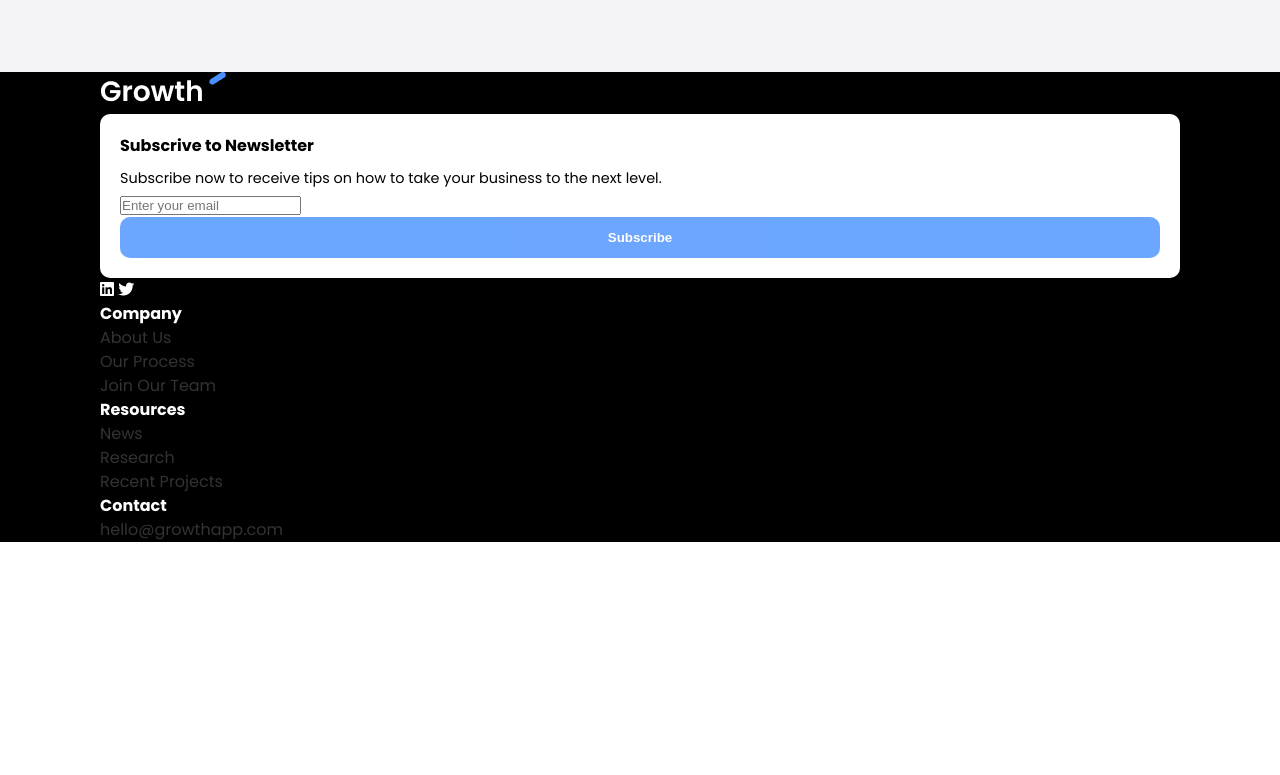
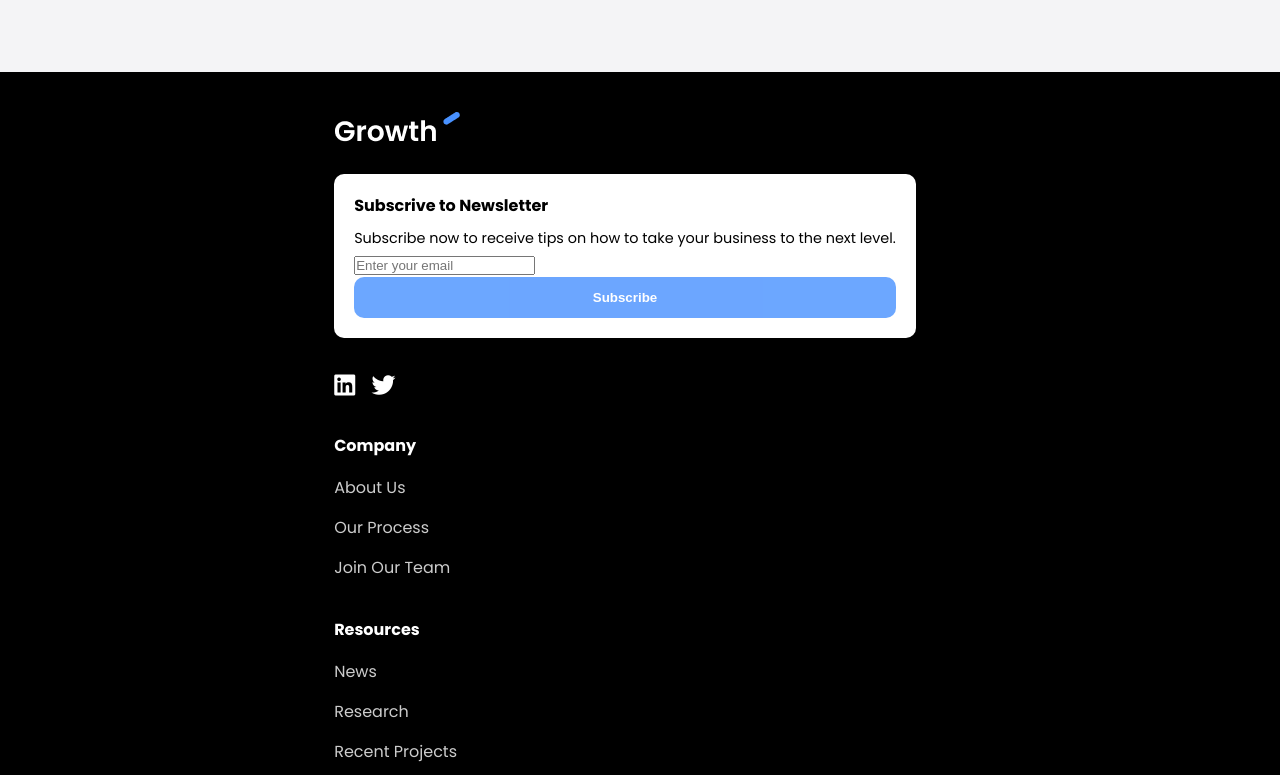
Before and after one commit to brje/CT70A9110-SDS-Front-end, a plain HTML site: page index.html in a window 1280 px wide. Shown: the part 3907-4682 px from the top of the page. Before the commit the page ends 4449 px from the top, so only its background shows below. Drawn offline with Linux system fonts and the light colour scheme.

Commit message:
footer styling done, issue in footer grid

```diff
--- a/css/style.css
+++ b/css/style.css
@@ -219,6 +219,48 @@ hero .hero-text {
     color:#fff;
 }
 
+/* Footer */
+.footer {
+    padding: 40px 0;
+}
+
+.footer h4 {
+    margin-bottom: 10px;
+}
+
+.footer ul li {
+    line-height: 2.5;
+}
+
+.footer a {
+    color: #ccc;
+}
+
+.footer i {
+    font-size: 1.5rem;
+    margin-right: 10px;
+}
+
+.footer-grid {
+    display: grid;
+    grid-template-columns: 2fr 1 fr 1fr 1fr;
+    gap: 30px;
+    justify-content: center;
+    align-items: center;
+}
+
+.footer .card {
+    margin: 20px 30px 30px 0;
+}
+
+.footer input [type='email'] {
+    width: 100%;
+    padding: 10px;
+    border: 1px solid #ccc;
+    border-radius: 5px;
+    margin: 20px 0;
+}
+
 /* Utility Classes */
 .container {
     max-width: 1110px;
```
